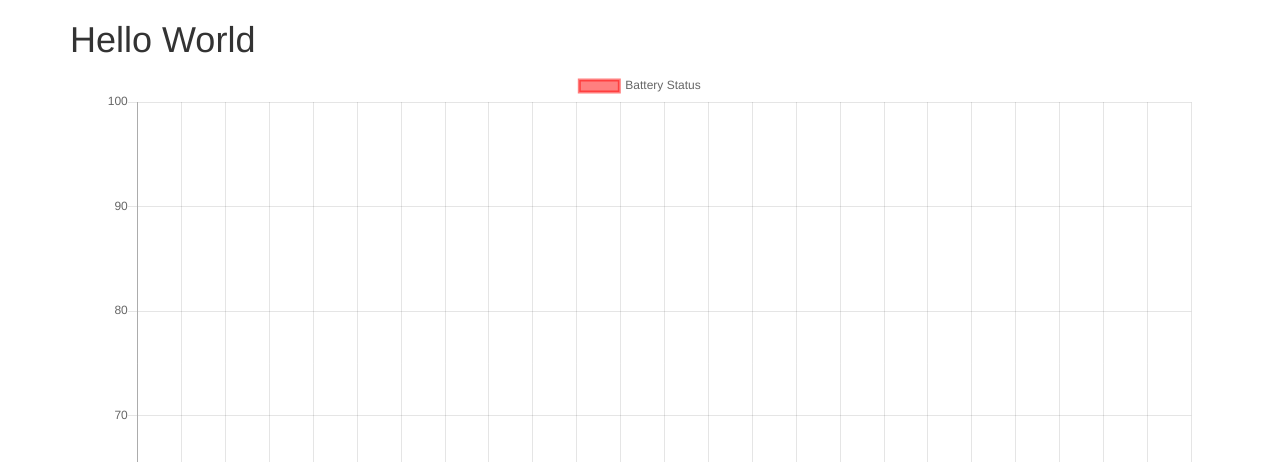
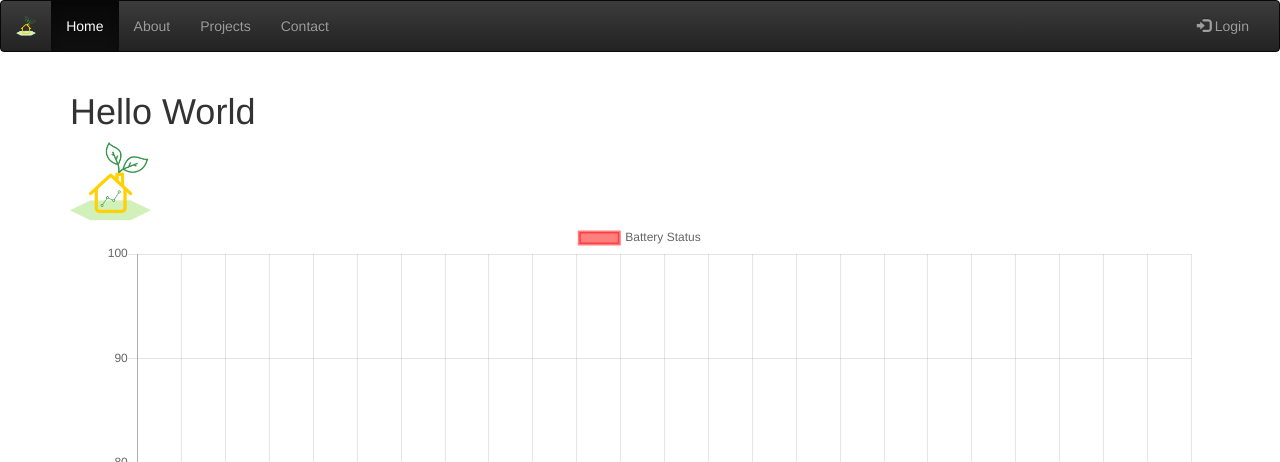
Before and after one commit to 15aber/IOTT-mini-project, a Django app: page / in a window 1280 px wide. Shown: the top 462 px of the page. Run offline with Django 3.2, Linux system fonts and the light colour scheme; tables that the repository leaves empty hold one stand-in row (values such as "Sample post"); some libraries are stand-ins or nearby versions.

Commit message:
Navbar + logo + staticfiles

```diff
--- a/mdata/templates/mdata/base.html
+++ b/mdata/templates/mdata/base.html
@@ -1,3 +1,5 @@
+{% load static %}
+
 <!DOCTYPE html>
 <html lang="en">
   <head>
@@ -11,6 +13,33 @@
     {% include 'mdata/base/bootstrap_defaults.html' %}
   </head>
   <body>
+      <nav class="navbar navbar-inverse">
+          <div class="container-fluid">
+            <div class="navbar-header">
+              <button type="button" class="navbar-toggle" data-toggle="collapse" data-target="#myNavbar">
+                <span class="icon-bar"></span>
+                <span class="icon-bar"></span>
+                <span class="icon-bar"></span>
+              </button>
+              <!-- <a class="navbar-brand" href="#">Logo</a> -->
+              <a href="#" class="navbar-brand">
+                  <img src="{% static '/mdata/images/LogoMakr_2bQPHU.png' %}" height="20"/>
+              </a>
+              <!-- <a src="/mdata/images/LogoMakr_8sk4cH.png" alt="Logo"> -->
+            </div>
+            <div class="collapse navbar-collapse" id="myNavbar">
+              <ul class="nav navbar-nav">
+                <li class="active"><a href="#">Home</a></li>
+                <li><a href="#">About</a></li>
+                <li><a href="#">Projects</a></li>
+                <li><a href="#">Contact</a></li>
+              </ul>
+              <ul class="nav navbar-nav navbar-right">
+                <li><a href="#"><span class="glyphicon glyphicon-log-in"></span> Login</a></li>
+              </ul>
+            </div>
+          </div>
+        </nav>
     <div class='container'>
     {% block content %}
     {% endblock content %}
--- a/mdata/templates/mdata/charts.html
+++ b/mdata/templates/mdata/charts.html
@@ -117,6 +117,8 @@ $.ajax({
 <div class='row'>
     <div class='col-sm-12'>
         <h1>Hello World</h1>
+        {% load static %}
+        <img src="{% static '/mdata/images/LogoMakr_2bQPHU.png' %}" alt="My image" height="80">
         <canvas id="batteryChart" width="200" height="200"></canvas>
 
         <canvas id="tempChart" width="200" height="200"></canvas>
```
Also changed, not shown: mdata/static/mdata/images/LogoMakr_02yHoe.png (added), mdata/static/mdata/images/LogoMakr_2bQPHU.png (added), mdata/static/mdata/images/LogoMakr_5jNEcl.png (added), mdata/static/mdata/images/LogoMakr_5s4lFT.png (added), mdata/static/mdata/images/LogoMakr_7tqfrf.png (added), mdata/static/mdata/images/LogoMakr_8sk4cH.png (added), mdata/static/mdata/images/iot_logo.PNG (added).
